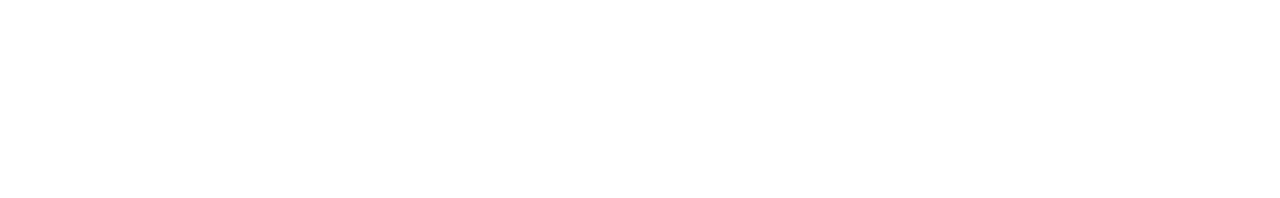
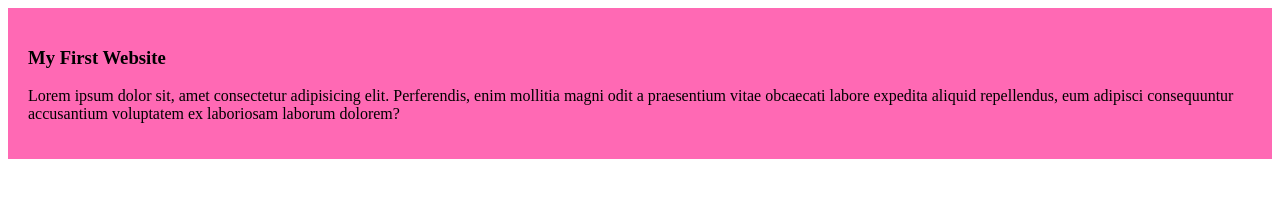
Before and after one commit to nargis193073/my-first-website, a plain HTML site: page index.html in a window 1280 px wide. Drawn offline with Linux system fonts and the light colour scheme.

Commit message:
added the first blog

```diff
--- a/index.html
+++ b/index.html
@@ -4,8 +4,12 @@
     <meta charset="UTF-8">
     <meta name="viewport" content="width=device-width, initial-scale=1.0">
     <title>MY first website</title>
+    <link rel="stylesheet" href="styles/blog.css">
 </head>
 <body>
-
+    <div>
+        <h3>My First Website</h3>
+        <p>Lorem ipsum dolor sit, amet consectetur adipisicing elit. Perferendis, enim mollitia magni odit a praesentium vitae obcaecati labore expedita aliquid repellendus, eum adipisci consequuntur accusantium voluptatem ex laboriosam laborum dolorem?</p>
+    </div>
 </body>
 </html>
--- /dev/null
+++ b/styles/blog.css
@@ -0,0 +1,4 @@
+div{
+    background-color: hotpink;
+    padding: 20px;
+}
```
